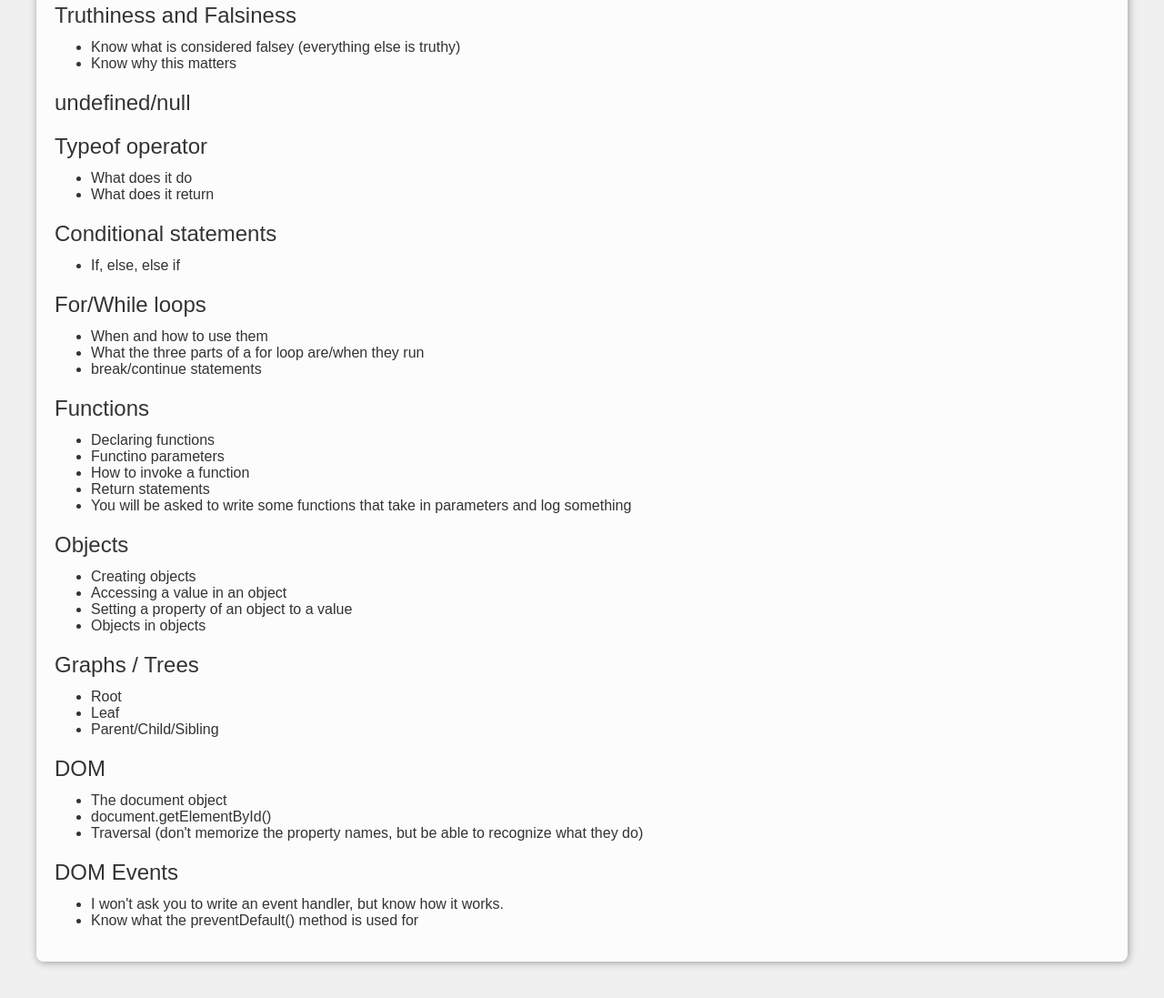
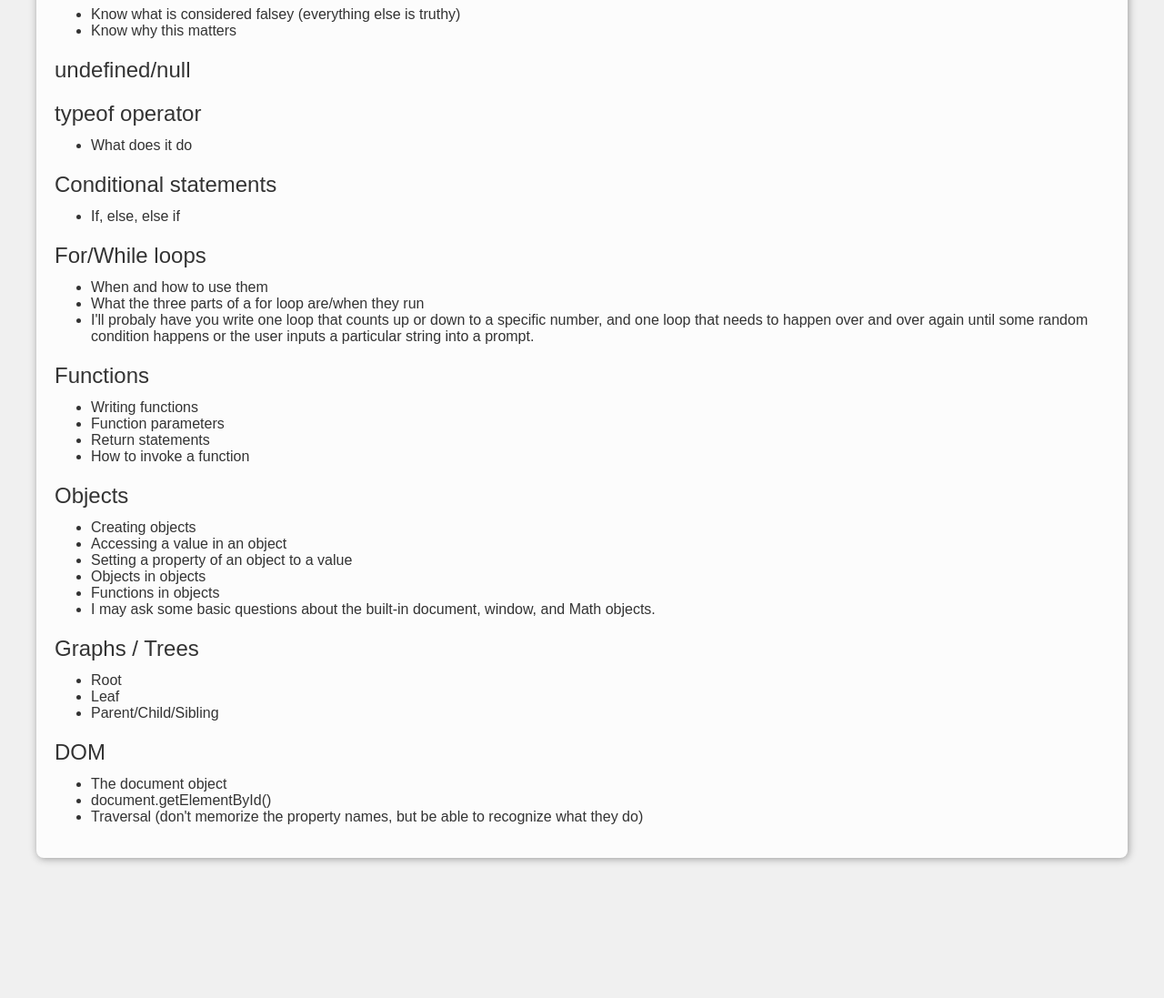
Before and after one commit to bhcarpenter/intro-to-programming, a plain HTML site: page week4/midterm_review/index.html in a window 1280 px wide. Shown: the part 660-1757 px from the top of the page at 91% size. After the commit the page ends 1643 px from the top, so only its background shows below. Drawn offline with Linux system fonts and the light colour scheme.

Commit message:
Update midterm review for spring 2013.

```diff
--- a/week4/midterm_review/index.html
+++ b/week4/midterm_review/index.html
@@ -25,10 +25,8 @@
     <li>Understand the different ways to write number literals</li>
     <li>parseInt/parseFloat</li>
     <li>Know the difference between a float and an integer</li>
-    <li>NaN, what is it, how to test for it, how does it happen</li>
     <li>Basic math operations</li>
     <li>Order of operations</li>
-    <li>Using the Math object</li>
   </ul>
 
   <h2>Strings</h2>
@@ -51,10 +49,9 @@
 
   <h2>undefined/null</h2>
 
-  <h2>Typeof operator</h2>
+  <h2>typeof operator</h2>
   <ul>
     <li>What does it do</li>
-    <li>What does it return</li>
   </ul>
 
   <h2>Conditional statements</h2>
@@ -66,16 +63,15 @@
   <ul>
     <li>When and how to use them</li>
     <li>What the three parts of a for loop are/when they run</li>
-    <li>break/continue statements</li>
+    <li>I'll probaly have you write one loop that counts up or down to a specific number, and one loop that needs to happen over and over again until some random condition happens or the user inputs a particular string into a prompt.</li>
   </ul>
 
   <h2>Functions</h2>
   <ul>
-    <li>Declaring functions</li>
-    <li>Functino parameters</li>
+    <li>Writing functions</li>
+    <li>Function parameters</li>
+    <li>Return statements</li>
     <li>How to invoke a function</li>
-    <li>Return statements</li>
-    <li>You will be asked to write some functions that take in parameters and log something</li>
   </ul>
 
   <h2>Objects</h2>
@@ -84,6 +80,8 @@
     <li>Accessing a value in an object</li>
     <li>Setting a property of an object to a value</li>
     <li>Objects in objects</li>
+    <li>Functions in objects</li>
+    <li>I may ask some basic questions about the built-in document, window, and Math objects.</li>
   </ul>
 
   <h2>Graphs / Trees</h2>
@@ -100,12 +98,6 @@
     <li>Traversal (don't memorize the property names, but be able to recognize what they do)</li>
   </ul>
 
-  <h2>DOM Events</h2>
-  <ul>
-    <li>I won't ask you to write an event handler, but know how it works.</li>
-    <li>Know what the preventDefault() method is used for</li>
-  </ul>
-
 </article>
 
 </body>
```
Also changed, not shown: 1 other file.
